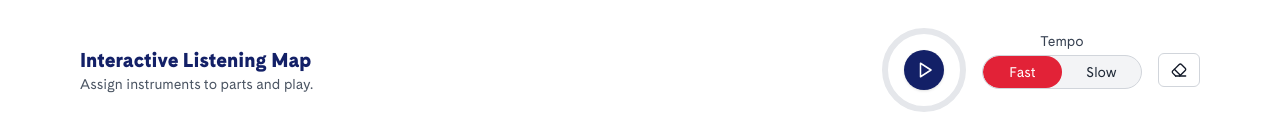
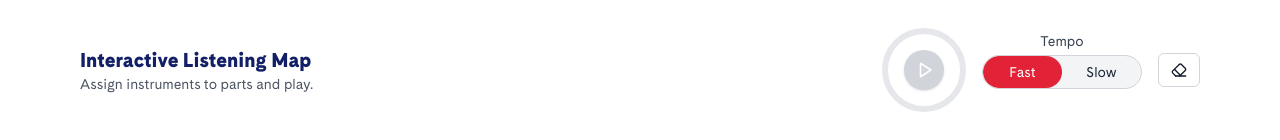
Before and after one commit to milodavidson/firebird-interactive, a Next.js app: page / in a window 1280 px wide. Shown: the top 140 px of the page. Built offline with nearby package versions, Linux system fonts and the light colour scheme.

Commit message:
feat: enhance LoopProgress and PlayerControls components to manage instrument availability and improve user interaction

```diff
--- a/src/components/LoopProgress.tsx
+++ b/src/components/LoopProgress.tsx
@@ -10,9 +10,10 @@ type Props = {
   size?: number
   stroke?: number
   onToggle: () => void
+  disabled?: boolean
 }
 
-export function LoopProgress({ size = 72, stroke = 6, onToggle }: Props) {
+export function LoopProgress({ size = 72, stroke = 6, onToggle, disabled = false }: Props) {
   const { play, currentTempoRef, transportStartRef, tempo: uiTempo } = usePartsStore()
   const radius = (size - stroke) / 2
   const circumference = 2 * Math.PI * radius
@@ -50,6 +51,7 @@ export function LoopProgress({ size = 72, stroke = 6, onToggle }: Props) {
     <button
       aria-label={play ? 'Pause' : 'Play'}
       onClick={onToggle}
+      disabled={disabled}
       className="relative inline-flex items-center justify-center"
       style={{ width: size, height: size }}
     >
@@ -76,7 +78,7 @@ export function LoopProgress({ size = 72, stroke = 6, onToggle }: Props) {
         />
       </svg>
       <span className="absolute inset-0 grid place-items-center">
-        <span className="grid h-10 w-10 place-items-center rounded-full bg-[var(--color-brand-navy)] text-white shadow">
+        <span className={`grid h-10 w-10 place-items-center rounded-full text-white shadow ${disabled ? 'bg-gray-300 cursor-not-allowed' : 'bg-[var(--color-brand-navy)]'}`}>
           {play ? <Pause size={18} /> : <Play size={18} className="translate-x-[1px]" />}
         </span>
       </span>
--- a/src/components/PlayerControls.tsx
+++ b/src/components/PlayerControls.tsx
@@ -12,9 +12,15 @@ import * as Tooltip from '@radix-ui/react-tooltip'
 type Props = { scheduler?: AudioScheduler }
 
 export default function PlayerControls({ scheduler }: Props = {}) {
-  const { play, tempo, setPlay, setTempo, transportStartRef, currentTempoRef, setParts, deferredQueueRef } = usePartsStore()
+  const { play, tempo, setPlay, setTempo, transportStartRef, currentTempoRef, setParts, deferredQueueRef, parts } = usePartsStore()
+
+  // Total assigned instruments across all parts
+  const totalAssigned = parts.reduce((sum, p) => sum + p.assignedInstruments.length, 0)
+  const hasAnyInstruments = totalAssigned > 0
 
   const onToggle = useCallback(async () => {
+    // Do nothing if there are no instruments
+    if (!hasAnyInstruments) return
     audioService.initIfNeeded()
     if (!audioService.audioCtx) return
     if (audioService.audioCtx.state === 'suspended') await audioService.audioCtx.resume()
@@ -29,7 +35,7 @@ export default function PlayerControls({ scheduler }: Props = {}) {
       audioService.stopAllActive(50)
       scheduler?.stop()
     }
-  }, [play, scheduler, setPlay, transportStartRef])
+  }, [hasAnyInstruments, play, scheduler, setPlay, transportStartRef])
 
   useSpaceToggle(onToggle)
 
@@ -59,9 +65,19 @@ export default function PlayerControls({ scheduler }: Props = {}) {
     [play, scheduler, setTempo]
   )
 
+  // If the last instrument is removed during playback, stop and reset progress to 0
+  useEffect(() => {
+    if (play && !hasAnyInstruments) {
+      setPlay(false)
+      audioService.stopAllActive(50)
+      transportStartRef.current = null
+      scheduler?.stop()
+    }
+  }, [hasAnyInstruments, play, scheduler, setPlay, transportStartRef])
+
   return (
     <div className="flex items-center gap-4 py-3">
-      <LoopProgress size={84} onToggle={onToggle} />
+  <LoopProgress size={84} onToggle={onToggle} disabled={!hasAnyInstruments} />
       <div className="relative flex flex-col items-center gap-1 self-center -translate-y-2.5">
         <span id="tempo-label" className="text-sm font-medium text-gray-700 text-center">Tempo</span>
         <div
```
